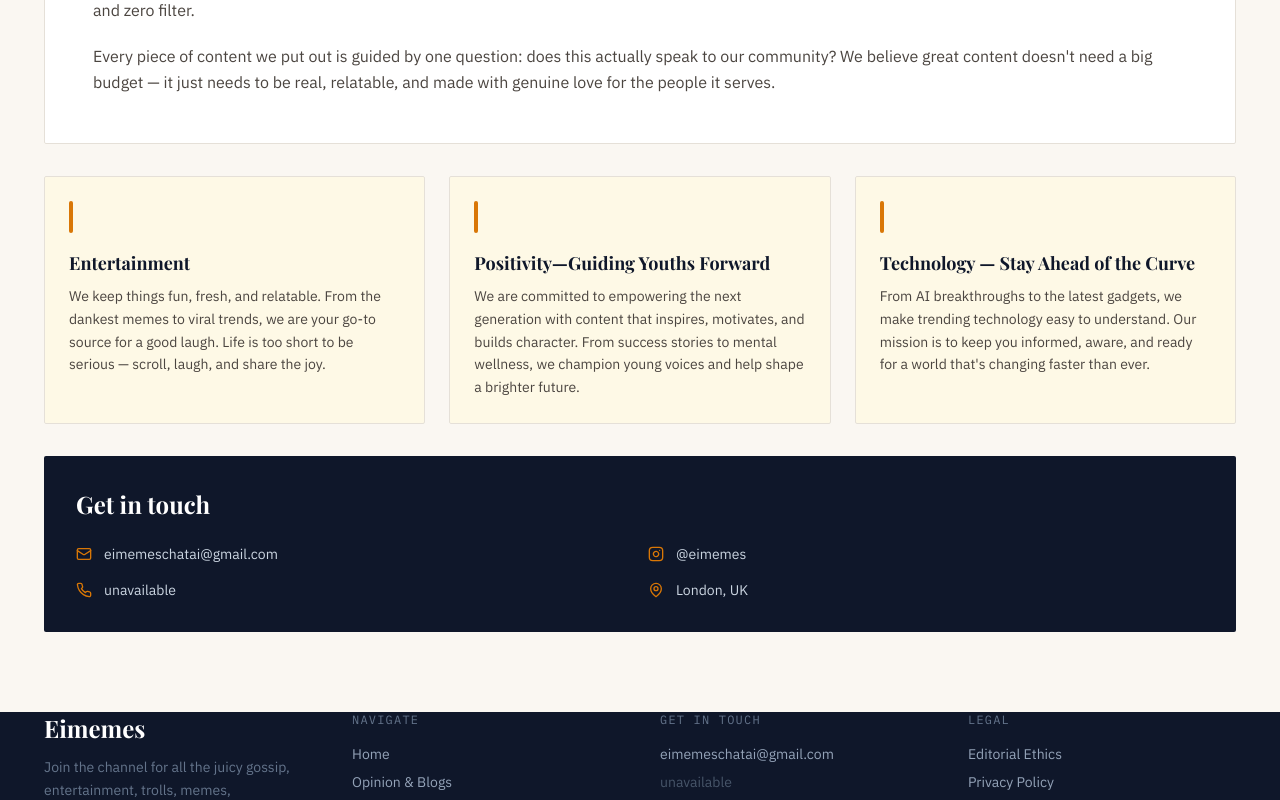
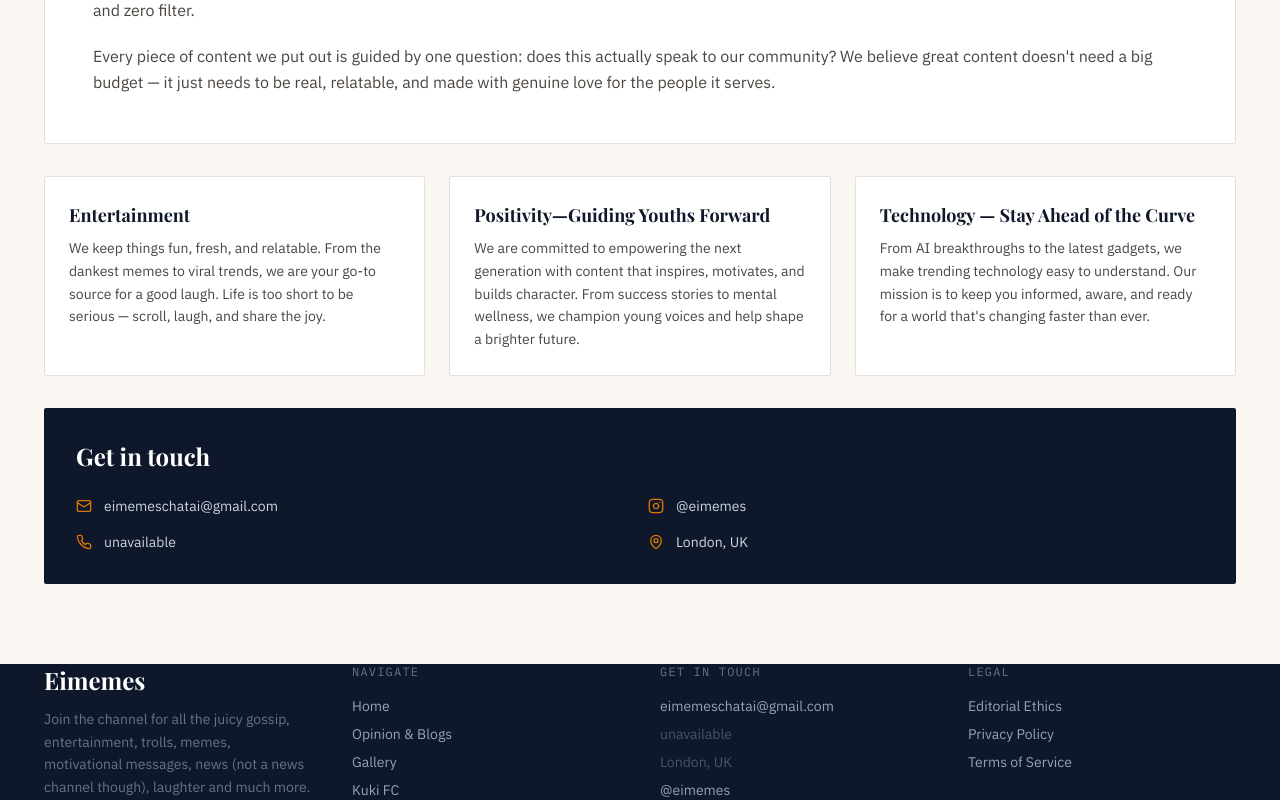
Before and after one commit to michaelkilong/Eimemes, a Next.js app: page /about in a window 1280 px wide. Shown: the part 658-1458 px from the top of the page. Built offline with nearby package versions, Linux system fonts and the light colour scheme; a web font is replaced by a local one.

Commit message:
Update page.tsx

```diff
--- a/app/about/page.tsx
+++ b/app/about/page.tsx
@@ -1,4 +1,3 @@
-// app/about/page.tsx
 import { Metadata } from 'next';
 import { Mail, Instagram, MapPin, Phone } from 'lucide-react';
 import Header from '@/components/layout/Header';
@@ -43,7 +42,7 @@ export default function AboutPage() {
             </p>
           </div>
 
-          {/* Values */}
+          {/* Values — orange vertical line removed */}
           <div className="grid grid-cols-1 md:grid-cols-3 gap-6 mb-8">
             {[
               {
@@ -61,10 +60,9 @@ export default function AboutPage() {
             ].map(({ title, body }, i) => (
               <div
                 key={title}
-                className="bg-[#fef9e6] border border-[#e5e0d8] rounded-sm p-6 animate-fade-up"
+                className="bg-white border border-[#e5e0d8] rounded-sm p-6 animate-fade-up"
                 style={{ animationDelay: `${i * 100}ms` }}
               >
-                <div className="w-1 h-8 bg-[#d97706] mb-4 rounded-full" />
                 <h3 className="font-display text-lg font-bold text-[#0f172a] mb-2">{title}</h3>
                 <p className="text-sm text-[#4b4540] leading-relaxed">{body}</p>
               </div>
@@ -78,7 +76,7 @@ export default function AboutPage() {
               {[
                 { icon: <Mail size={16} />, label: 'eimemeschatai@gmail.com', href: 'mailto:eimemeschatai@gmail.com' },
                 { icon: <Instagram size={16} />, label: '@eimemes', href: 'https://www.instagram.com/eimemes____?igsh=MXduZm5oc2p5ZWVhNA==' },
-                { icon: <Phone size={16} />, label: 'unavailable', href: 'tel:+912212345678' },
+                { icon: <Phone size={16} />, label: 'unavailable', href: null },
                 { icon: <MapPin size={16} />, label: 'London, UK', href: null },
               ].map(({ icon, label, href }) => (
                 <div key={label} className="flex items-center gap-3 text-slate-300">
```
